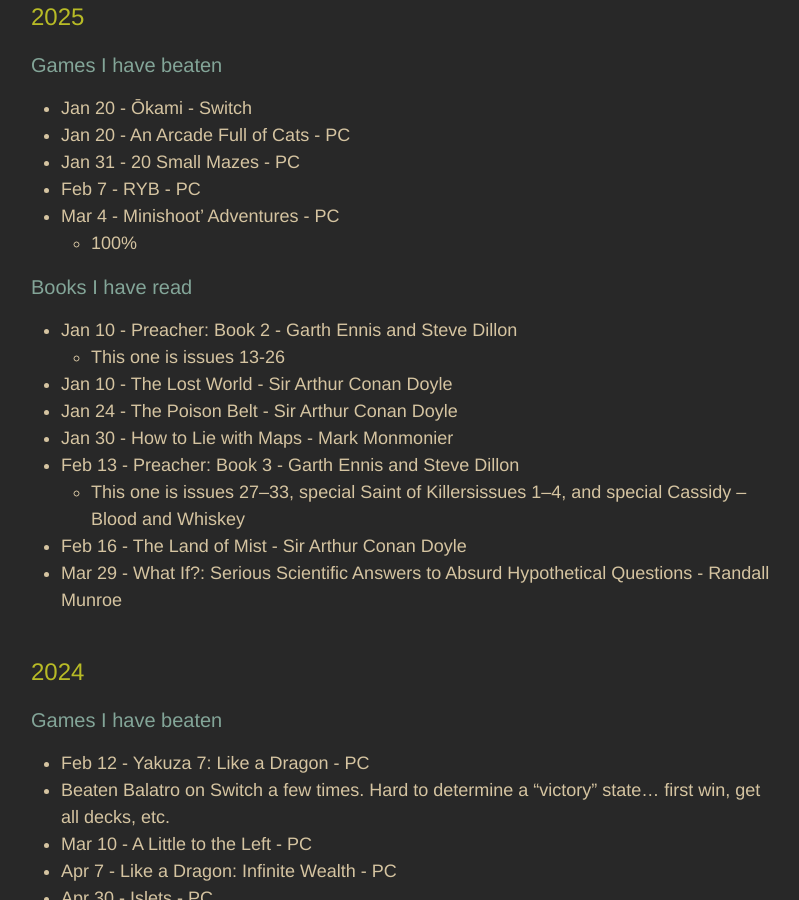
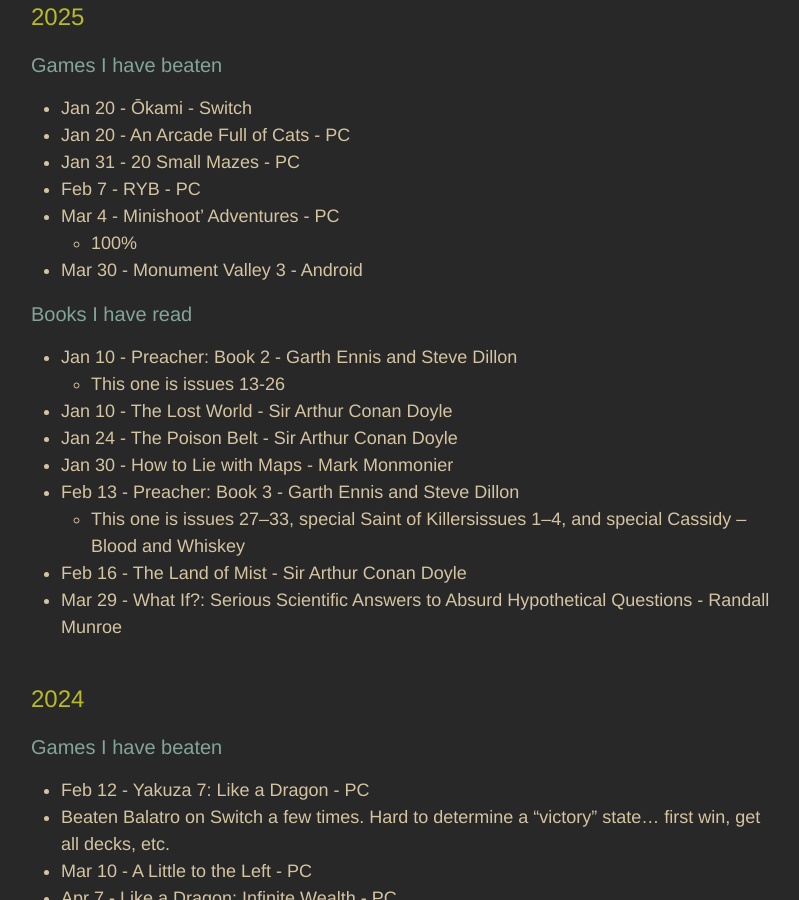
Before and after one commit to adkinsrs/sadkins_site, a Jekyll site: the page built from misc.md, in a window 1280 px wide and 900 px high, scrolled down 518 px. Shown: the whole window, without its empty margins (239-1038 px from the left). Built offline with Jekyll 4.4.1, drawn with Linux system fonts in a browser that asks for light colours.

Commit message:
beat a game

```diff
--- a/misc.md
+++ b/misc.md
@@ -26,6 +26,7 @@
 * Feb 7 - RYB - PC
 * Mar 4 - Minishoot' Adventures - PC
   * 100%
+* Mar 30 - Monument Valley 3 - Android
 
 ### Books I have read
 
```
